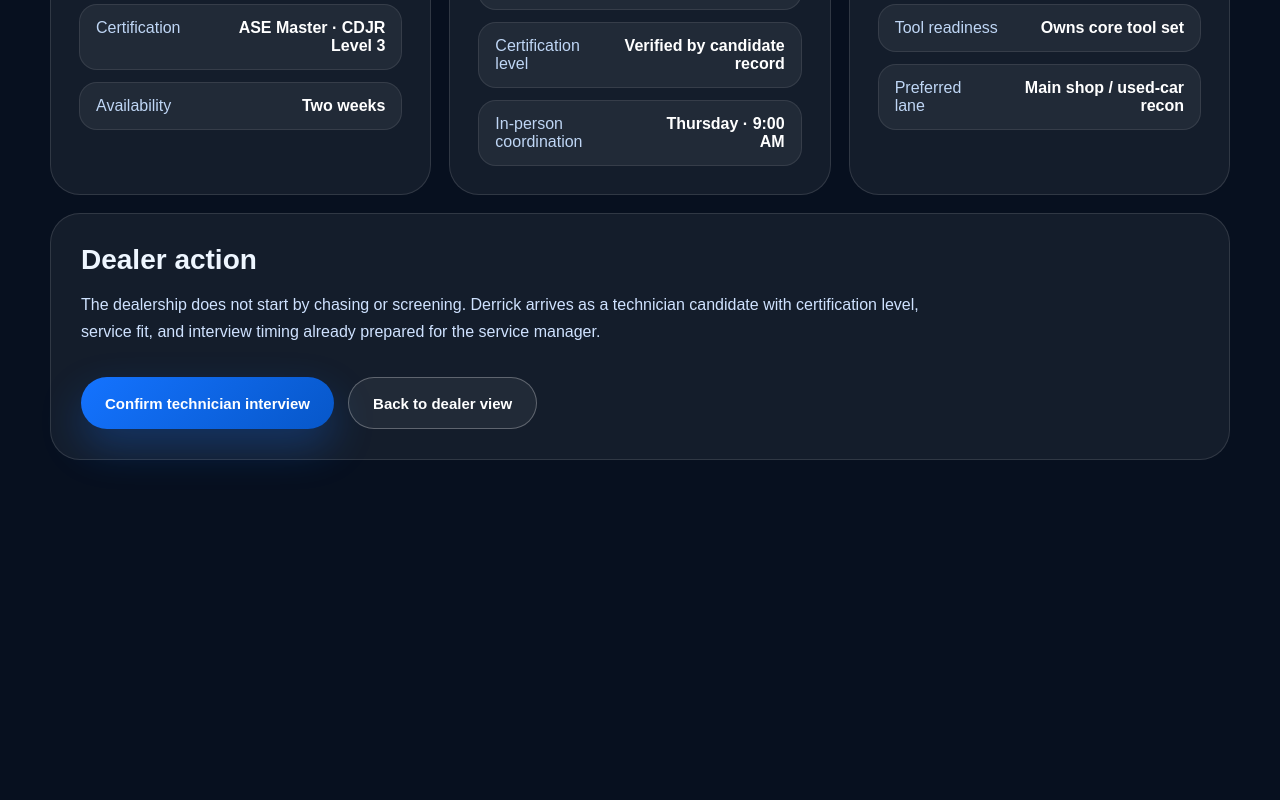
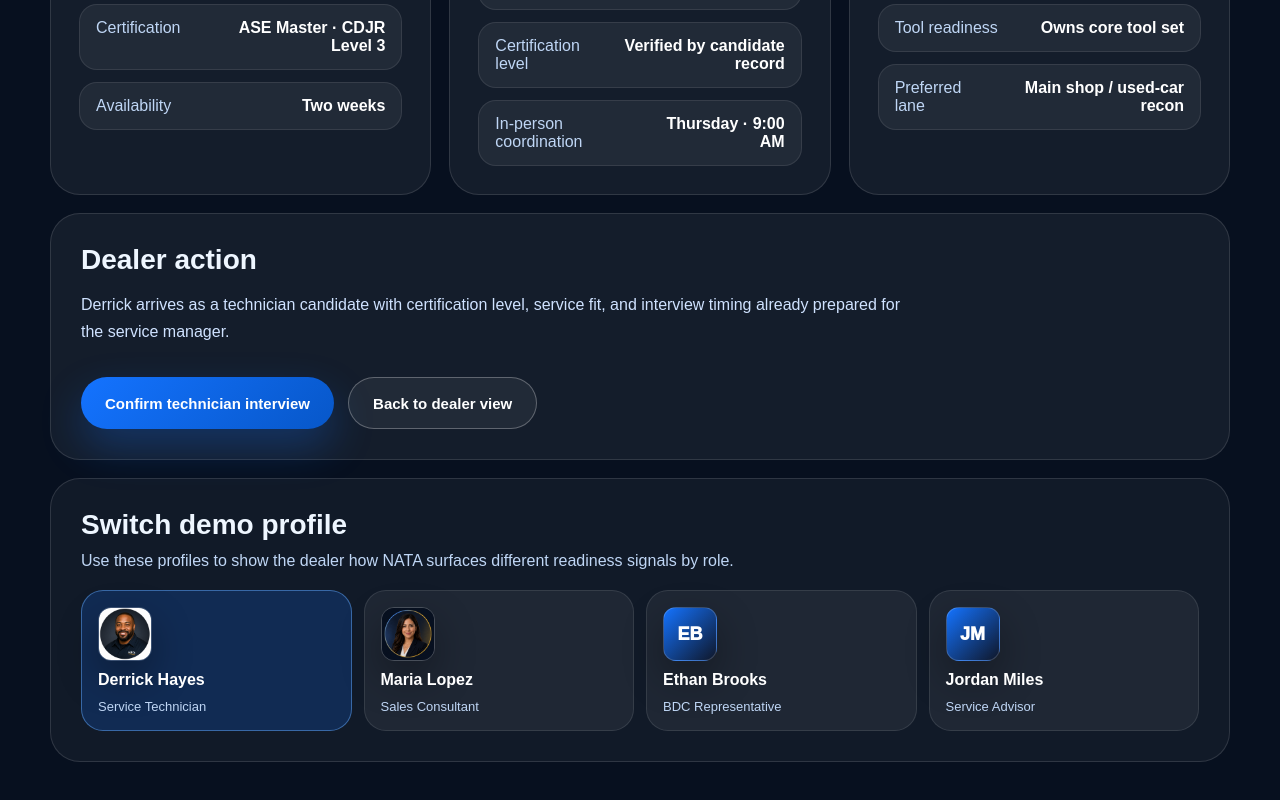
Before and after one commit to zlomke76-del/natatoday, a Next.js app: page /candidate-demo in a window 1280 px wide. Shown: the part 712-1512 px from the top of the page. Before the commit the page ends 1262 px from the top, so only its background shows below. Built offline with nearby package versions, Linux system fonts and the light colour scheme.

Commit message:
Update page.tsx

```diff
--- a/app/candidate-demo/page.tsx
+++ b/app/candidate-demo/page.tsx
@@ -1,28 +1,162 @@
+import Image from "next/image";
 import Link from "next/link";
 import Nav from "../components/Nav";
 
-const readiness = [
+type CandidateProfile = {
+  slug: string;
+  name: string;
+  initials: string;
+  image: string;
+  eyebrow: string;
+  title: string;
+  summary: string;
+  badges: string[];
+  readiness: string[][];
+  training: string[][];
+  serviceProfile: string[][];
+  dealerAction: string;
+  primaryCta: string;
+};
+
+const profiles: CandidateProfile[] = [
+  {
+    slug: "derrick-hayes",
+    name: "Derrick Hayes",
+    initials: "DH",
+    image: "/images/derrick_hayes_01.png",
+    eyebrow: "Technician readiness profile",
+    title: "Ready for the service manager",
+    summary:
+      "Service Technician candidate · Houston market · ASE Master · CDJR Level 3 · pre-screened, reviewed, and ready for an in-person dealership interview.",
+    badges: ["ASE Master", "CDJR Level 3", "Thursday · 9:00 AM"],
+    readiness: [
       ["Status", "Interview Ready"],
       ["Role fit", "Service Technician"],
       ["Certification", "ASE Master · CDJR Level 3"],
       ["Availability", "Two weeks"],
-];
-
-const training = [
+    ],
+    training: [
       ["NATA pre-screen", "Complete"],
       ["Technical experience review", "Complete"],
       ["Certification level", "Verified by candidate record"],
       ["In-person coordination", "Thursday · 9:00 AM"],
-];
-
-const serviceProfile = [
+    ],
+    serviceProfile: [
       ["Primary skill", "Diagnostics + drivability"],
       ["Shop experience", "8 years"],
       ["Tool readiness", "Owns core tool set"],
       ["Preferred lane", "Main shop / used-car recon"],
+    ],
+    dealerAction:
+      "Derrick arrives as a technician candidate with certification level, service fit, and interview timing already prepared for the service manager.",
+    primaryCta: "Confirm technician interview",
+  },
+  {
+    slug: "maria-lopez",
+    name: "Maria Lopez",
+    initials: "ML",
+    image: "/images/maria_lopez_01.png",
+    eyebrow: "Sales readiness profile",
+    title: "Ready for the sales manager",
+    summary:
+      "Sales Consultant candidate · customer-facing experience · showroom-ready communication · pre-screened and ready for an in-person interview.",
+    badges: ["Showroom Ready", "Customer-facing", "Thursday · 10:30 AM"],
+    readiness: [
+      ["Status", "Interview Ready"],
+      ["Role fit", "Sales Consultant"],
+      ["Certification", "NATA showroom ready"],
+      ["Availability", "Immediate"],
+    ],
+    training: [
+      ["NATA pre-screen", "Complete"],
+      ["Communication review", "Complete"],
+      ["Role alignment", "Sales floor"],
+      ["In-person coordination", "Thursday · 10:30 AM"],
+    ],
+    serviceProfile: [
+      ["Primary skill", "Customer rapport"],
+      ["Experience", "Retail sales + follow-up"],
+      ["CRM readiness", "Strong"],
+      ["Best fit", "New/used sales floor"],
+    ],
+    dealerAction:
+      "Maria arrives with sales fit, communication notes, and interview timing already prepared for the sales manager.",
+    primaryCta: "Confirm sales interview",
+  },
+  {
+    slug: "ethan-brooks",
+    name: "Ethan Brooks",
+    initials: "EB",
+    image: "",
+    eyebrow: "BDC readiness profile",
+    title: "Final screen for BDC manager",
+    summary:
+      "BDC Representative candidate · phone fit reviewed · follow-up discipline in progress · nearly ready for dealer interview coordination.",
+    badges: ["Phone Screen Complete", "82% Ready", "Scheduling now"],
+    readiness: [
+      ["Status", "Final Screen"],
+      ["Role fit", "BDC Representative"],
+      ["Certification", "Phone screen complete"],
+      ["Availability", "One week"],
+    ],
+    training: [
+      ["NATA pre-screen", "Complete"],
+      ["Phone presence", "Complete"],
+      ["Follow-up workflow", "In progress"],
+      ["In-person coordination", "Scheduling now"],
+    ],
+    serviceProfile: [
+      ["Primary skill", "Phone follow-up"],
+      ["Experience", "Customer support"],
+      ["CRM readiness", "In progress"],
+      ["Best fit", "Internet / BDC desk"],
+    ],
+    dealerAction:
+      "Ethan is close to interview-ready, with remaining follow-up workflow readiness clearly visible before the dealer spends time.",
+    primaryCta: "Review BDC readiness",
+  },
+  {
+    slug: "jordan-miles",
+    name: "Jordan Miles",
+    initials: "JM",
+    image: "",
+    eyebrow: "Service advisor readiness profile",
+    title: "Service lane candidate in progress",
+    summary:
+      "Service Advisor candidate · lane communication reviewed · training still in progress · visible readiness before interview handoff.",
+    badges: ["Pre-Screened", "Lane Readiness", "Training in progress"],
+    readiness: [
+      ["Status", "Pre-Screened"],
+      ["Role fit", "Service Advisor"],
+      ["Certification", "Lane readiness in progress"],
+      ["Availability", "Two weeks"],
+    ],
+    training: [
+      ["NATA pre-screen", "Complete"],
+      ["Advisor communication", "Complete"],
+      ["Objection handling", "In progress"],
+      ["In-person coordination", "Pending completion"],
+    ],
+    serviceProfile: [
+      ["Primary skill", "Customer communication"],
+      ["Experience", "Service lane support"],
+      ["Write-up readiness", "Developing"],
+      ["Best fit", "Express lane / advisor desk"],
+    ],
+    dealerAction:
+      "Jordan is visible as a developing candidate, so the dealership knows what is ready and what still needs work before an interview.",
+    primaryCta: "Review advisor progress",
+  },
 ];
 
-export default function CandidateDemoPage() {
+export default function CandidateDemoPage({
+  searchParams,
+}: {
+  searchParams?: { profile?: string };
+}) {
+  const activeProfile =
+    profiles.find((profile) => profile.slug === searchParams?.profile) ?? profiles[0];
+
   return (
     <main className="shell">
       <Nav />
@@ -52,7 +186,7 @@ export default function CandidateDemoPage() {
               boxShadow: "0 28px 90px rgba(0,0,0,0.34)",
             }}
           >
-            <div className="eyebrow">Technician readiness profile</div>
+            <div className="eyebrow">{activeProfile.eyebrow}</div>
 
             <h1
               style={{
@@ -61,11 +195,11 @@ export default function CandidateDemoPage() {
                 lineHeight: 0.92,
               }}
             >
-              Derrick Hayes
+              {activeProfile.name}
             </h1>
 
             <p className="lede" style={{ maxWidth: 700 }}>
-              Service Technician candidate · Houston market · ASE Master · CDJR Level 3 · pre-screened, reviewed, and ready for an in-person dealership interview.
+              {activeProfile.summary}
             </p>
 
             <div
@@ -76,9 +210,11 @@ export default function CandidateDemoPage() {
                 marginTop: 28,
               }}
             >
-              <span className="trust-pill">ASE Master</span>
-              <span className="trust-pill">CDJR Level 3</span>
-              <span className="trust-pill">Thursday · 9:00 AM</span>
+              {activeProfile.badges.map((badge) => (
+                <span className="trust-pill" key={badge}>
+                  {badge}
+                </span>
+              ))}
             </div>
           </section>
 
@@ -92,31 +228,14 @@ export default function CandidateDemoPage() {
               boxShadow: "0 28px 90px rgba(0,0,0,0.32)",
             }}
           >
-            <div
-              style={{
-                width: 96,
-                height: 96,
-                borderRadius: 24,
-                display: "flex",
-                alignItems: "center",
-                justifyContent: "center",
-                background: "linear-gradient(135deg, #1473ff, #0f172a)",
-                color: "#ffffff",
-                fontSize: 34,
-                fontWeight: 950,
-                boxShadow: "0 18px 48px rgba(0,0,0,0.35)",
-              }}
-              aria-label="Derrick Hayes initials"
-            >
-              DH
-            </div>
+            <CandidateAvatar candidate={activeProfile} size={124} />
 
             <h2 style={{ margin: "26px 0 10px", fontSize: 30 }}>
-              Ready for the service manager
+              {activeProfile.title}
             </h2>
 
             <p style={{ margin: 0, color: "#bfd6f5", lineHeight: 1.6 }}>
-              NATA has already organized the technician-specific context: certification level, shop experience, availability, and where Derrick best fits.
+              NATA organizes the role-specific context before the dealer invests manager time.
             </p>
           </aside>
         </div>
@@ -129,9 +248,9 @@ export default function CandidateDemoPage() {
             marginTop: 18,
           }}
         >
-          <InfoPanel title="Readiness summary" items={readiness} />
-          <InfoPanel title="NATA process completed" items={training} />
-          <InfoPanel title="Service profile" items={serviceProfile} />
+          <InfoPanel title="Readiness summary" items={activeProfile.readiness} />
+          <InfoPanel title="NATA process completed" items={activeProfile.training} />
+          <InfoPanel title="Role profile" items={activeProfile.serviceProfile} />
         </div>
 
         <section
@@ -146,12 +265,12 @@ export default function CandidateDemoPage() {
           <h2 style={{ margin: 0, fontSize: 28 }}>Dealer action</h2>
 
           <p style={{ maxWidth: 840, color: "#cfe2ff", lineHeight: 1.65 }}>
-            The dealership does not start by chasing or screening. Derrick arrives as a technician candidate with certification level, service fit, and interview timing already prepared for the service manager.
+            {activeProfile.dealerAction}
           </p>
 
           <div className="hero-actions">
             <Link className="btn btn-primary" href="#">
-              Confirm technician interview
+              {activeProfile.primaryCta}
             </Link>
 
             <Link className="btn btn-secondary" href="/dealer-demo">
@@ -159,8 +278,102 @@ export default function CandidateDemoPage() {
             </Link>
           </div>
         </section>
+
+        <section
+          style={{
+            marginTop: 18,
+            border: "1px solid rgba(255,255,255,0.12)",
+            borderRadius: 30,
+            padding: 30,
+            background: "rgba(255,255,255,0.045)",
+          }}
+        >
+          <h2 style={{ margin: "0 0 8px", fontSize: 28 }}>Switch demo profile</h2>
+          <p style={{ marginTop: 0, color: "#bfd6f5", lineHeight: 1.55 }}>
+            Use these profiles to show the dealer how NATA surfaces different readiness signals by role.
+          </p>
+
+          <div style={{ display: "grid", gridTemplateColumns: "repeat(4, 1fr)", gap: 12 }}>
+            {profiles.map((profile) => {
+              const isActive = profile.slug === activeProfile.slug;
+
+              return (
+                <Link
+                  href={`/candidate-demo?profile=${profile.slug}`}
+                  key={profile.slug}
+                  style={{
+                    display: "grid",
+                    gap: 10,
+                    padding: 16,
+                    borderRadius: 22,
+                    background: isActive ? "rgba(20,115,255,0.20)" : "rgba(255,255,255,0.06)",
+                    border: isActive
+                      ? "1px solid rgba(96,165,250,0.50)"
+                      : "1px solid rgba(255,255,255,0.10)",
+                  }}
+                >
+                  <CandidateAvatar candidate={profile} size={54} />
+                  <strong style={{ color: "#ffffff" }}>{profile.name}</strong>
+                  <span style={{ color: "#bfd6f5", fontSize: 13 }}>
+                    {profile.readiness[1]?.[1] ?? "Candidate"}
+                  </span>
+                </Link>
+              );
+            })}
+          </div>
+        </section>
       </section>
     </main>
+  );
+}
+
+function CandidateAvatar({
+  candidate,
+  size,
+}: {
+  candidate: { name: string; initials: string; image: string };
+  size: number;
+}) {
+  if (candidate.image) {
+    return (
+      <Image
+        src={candidate.image}
+        alt={candidate.name}
+        width={size}
+        height={size}
+        style={{
+          width: size,
+          height: size,
+          borderRadius: Math.round(size * 0.24),
+          objectFit: "cover",
+          border: "1px solid rgba(255,255,255,0.18)",
+          boxShadow: "0 16px 40px rgba(0,0,0,0.32)",
+        }}
+        priority={size > 100}
+      />
+    );
+  }
+
+  return (
+    <div
+      aria-label={`${candidate.name} initials`}
+      style={{
+        width: size,
+        height: size,
+        borderRadius: Math.round(size * 0.24),
+        display: "flex",
+        alignItems: "center",
+        justifyContent: "center",
+        background: "linear-gradient(135deg, #1473ff, #0f172a)",
+        color: "#ffffff",
+        fontSize: Math.round(size * 0.34),
+        fontWeight: 950,
+        border: "1px solid rgba(255,255,255,0.18)",
+        boxShadow: "0 16px 40px rgba(0,0,0,0.32)",
+      }}
+    >
+      {candidate.initials}
+    </div>
   );
 }
 
```
Lines whose indentation alone changed are shown as unchanged.
